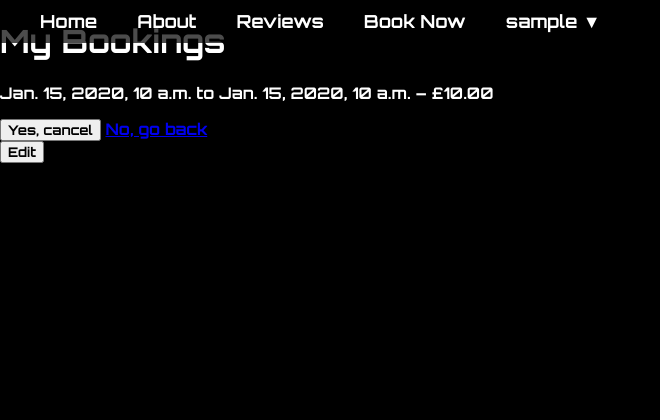
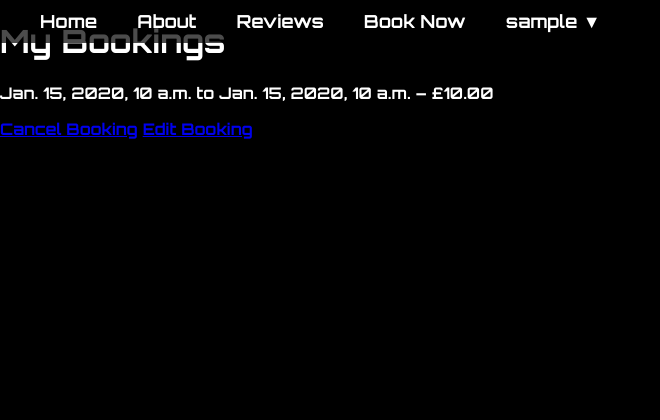
Before and after one commit to ccrd1711/space_shack, a Django app: page /book/my/ in a window 1280 px wide. Shown: the top 420 px of the page, without its empty margins (0-660 px from the left). Run offline with Django 4.2, Linux system fonts and the light colour scheme; a user stored in the database is signed in; tables that the repository leaves empty hold one stand-in row (values such as "Sample post").

Commit message:
Further fixes to my bookings.html as routing set up incorrectly, then buttons wouldn't click. Resolve issue and comments placed temporarily

```diff
--- a/bookings/templates/bookings/my_bookings.html
+++ b/bookings/templates/bookings/my_bookings.html
@@ -1,17 +1,16 @@
 {% extends 'base.html' %}
 {% block content %}
   <h1>My Bookings</h1>
+
   {% for booking in bookings %}
-    <div>
+    <div class="booking-card">
       <p>{{ booking.check_in }} to {{ booking.check_out }} – £{{ booking.total_cost }}</p>
-        <form method="post">
-          {% csrf_token %}
-          <button type="submit">Yes, cancel</button>
-          <a href="{% url 'my_bookings' %}">No, go back</a>
-        </form>
-          <a href="{% url 'edit_booking' booking.id %}">
-          <button>Edit</button>
-          </a>
+
+      <!-- Cancel link (goes to confirmation page) -->
+      <a href="{% url 'cancel_booking' booking.id %}" class="btn cancel-btn">Cancel Booking</a>
+
+      <!-- Edit button -->
+      <a href="{% url 'edit_booking' booking.id %}" class="btn edit-btn">Edit Booking</a>
     </div>
   {% empty %}
     <p>You have no bookings.</p>
--- a/bookings/views.py
+++ b/bookings/views.py
@@ -30,12 +30,14 @@ def my_bookings(request):
 
 @login_required
 def cancel_booking(request, booking_id):
+    print("VIEW HIT:", request.method)
     booking = get_object_or_404(Booking, id=booking_id, user=request.user)
+
     if request.method == 'POST':
+        print("DELETING BOOKING")
         booking.delete()
         return redirect('my_bookings')
     return render(request, 'bookings/confirm_cancel.html', {'booking': booking})
-    print("METHOD:", request.method)
 
 @login_required
 def edit_booking(request, booking_id):
```
